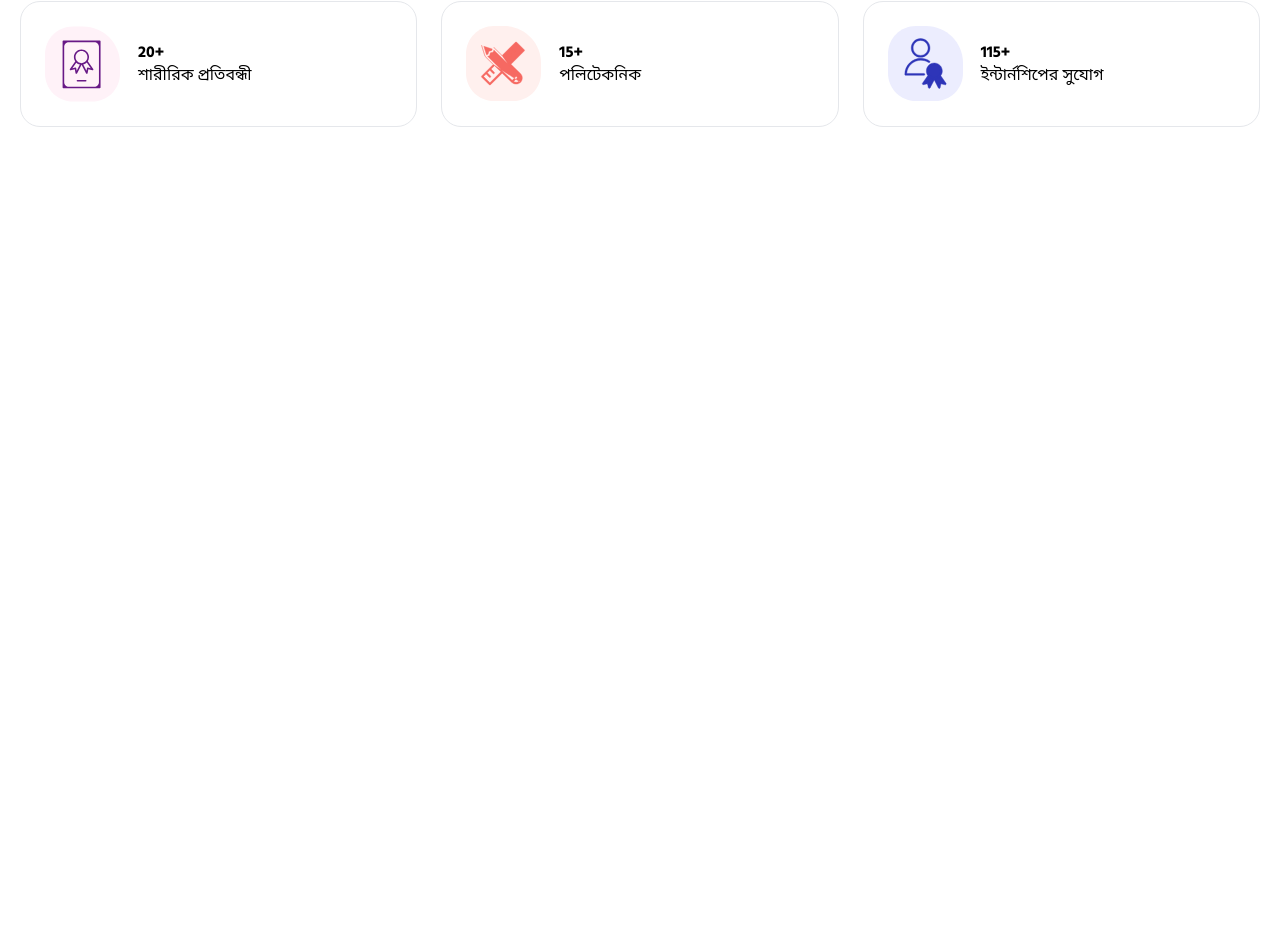
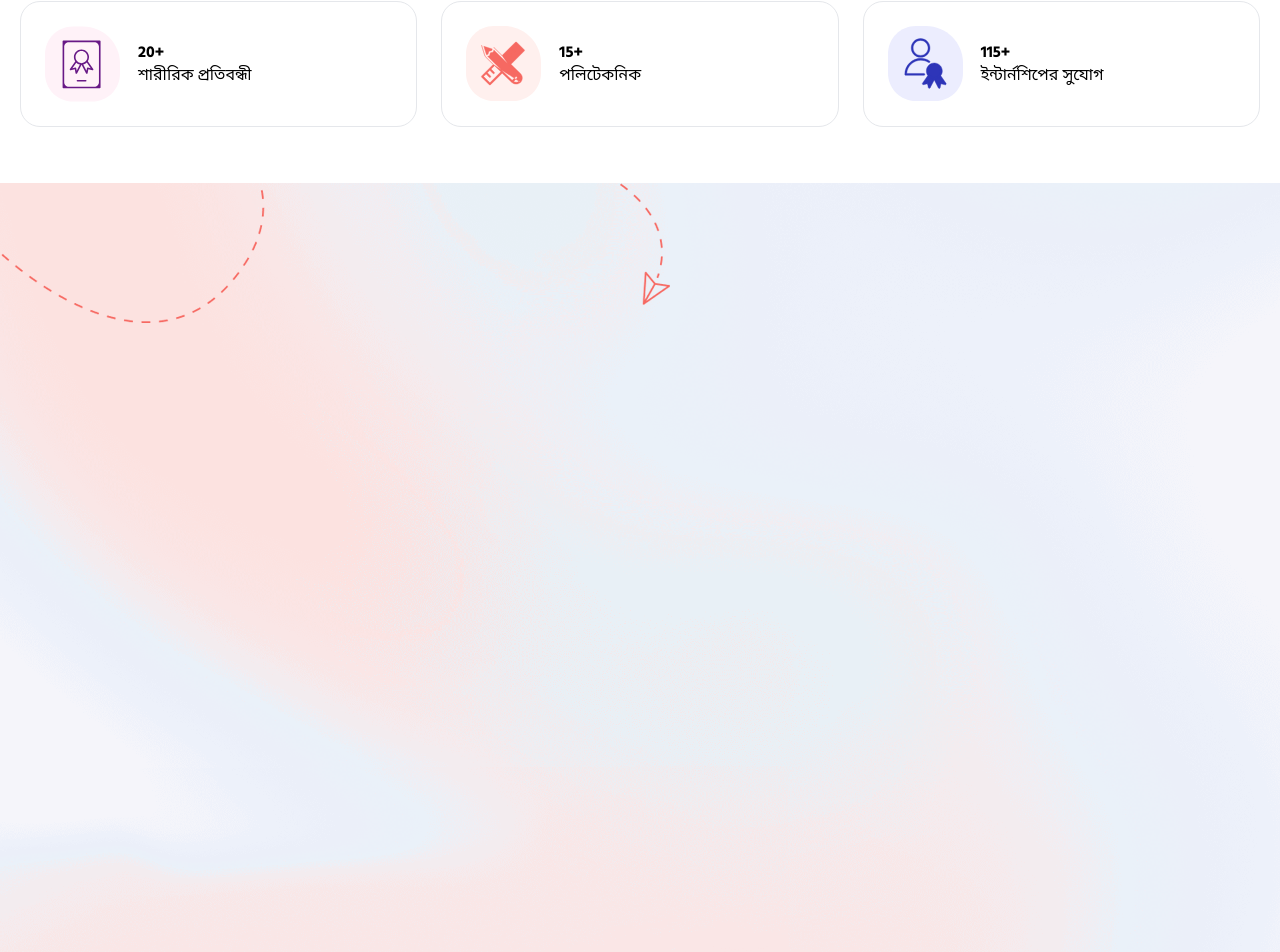
Before and after one commit to Shahriar-Shakil/pondit-clone, a Next.js app: page / in a window 1280 px wide. Shown: the part 885-1837 px from the top of the page. Before the commit the page ends 1068 px from the top, so only its background shows below. Built offline with nearby package versions, Linux system fonts and the light colour scheme.

Commit message:
working on our courses

```diff
--- a/src/app/globals.css
+++ b/src/app/globals.css
@@ -16,4 +16,8 @@
     background: #009dff;
     -webkit-background-clip: text;
   }
+
+  .new-course:before {
+    @apply content-[""] absolute bg-[url("/images/arrow.png")] w-full h-full bg-no-repeat top-0;
+  }
 }
--- a/src/app/page.tsx
+++ b/src/app/page.tsx
@@ -1,5 +1,6 @@
 import Header from "@/components/Header";
 import Hero from "@/components/Hero";
+import OurCourses from "@/components/OurCourses";
 import Status from "@/components/Status";
 
 export default function Home() {
@@ -8,6 +9,7 @@ export default function Home() {
       <Header />
       <Hero />
       <Status />
+      <OurCourses />
     </div>
   );
 }
--- /dev/null
+++ b/src/components/OurCourses.tsx
@@ -0,0 +1,11 @@
+import React from "react";
+
+type Props = {};
+
+export default function OurCourses({}: Props) {
+  return (
+    <div className="home-slide  new-course">
+      <div className="container max-w-2xl mx-auto px-2  pb-14"></div>
+    </div>
+  );
+}
```
Also changed, not shown: public/images/arrow.png (added).
